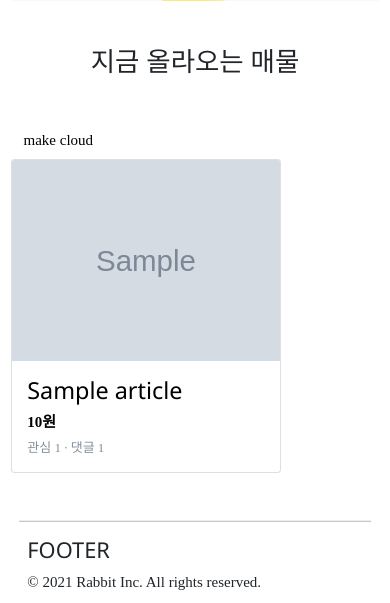
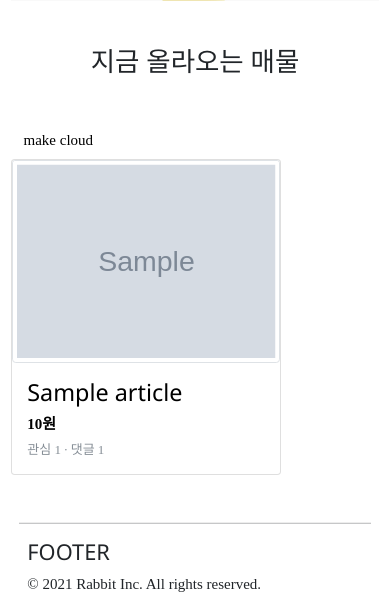
Before and after one commit to ssw02238/CarrotPjt, a Django app: page /articles/ in a window 390 px wide. Shown: the part 359-962 px from the top of the page. Run offline with Django 3.2, Linux system fonts and the light colour scheme; tables that the repository leaves empty hold one stand-in row (values such as "Sample post"); grey boxes marked "Sample" are stand-in pictures; some libraries are stand-ins or nearby versions.

Commit message:
반응형 이미지

```diff
--- a/articles/templates/articles/_card.html
+++ b/articles/templates/articles/_card.html
@@ -4,7 +4,7 @@
 <div class="card h-100" style="width: 18rem;">
   <a href="{% url 'articles:detail' article.pk %}">
     {% if article.image %}
-      <img src="{{ article.image_thumbnail_index.url }}" class="card-img-top" alt="{{ article.image }}">
+      <img src="{{ article.image_thumbnail_index.url }}" class="card-img-top img-thumbnail" alt="{{ article.image }}">
     {% endif %}
 
     <div class="card-body">
--- a/articles/templates/articles/detail.html
+++ b/articles/templates/articles/detail.html
@@ -8,7 +8,7 @@
   <div class="my-5">
     {% if article.image %}
       <div class="d-flex justify-content-center">
-        <img src="{{ article.image_thumbnail_detail.url }}" alt="{{ article.image_thumbnail_detail }}">
+        <img src="{{ article.image_thumbnail_detail.url }}" alt="{{ article.image_thumbnail_detail }}" class="img-fluid">
       </div>
     {% endif %}
   </div>
```
